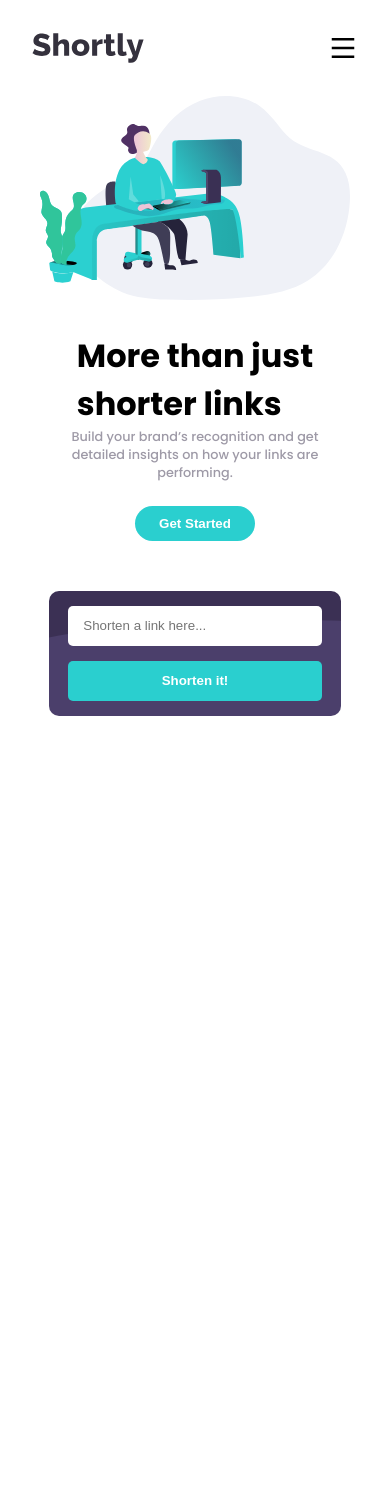
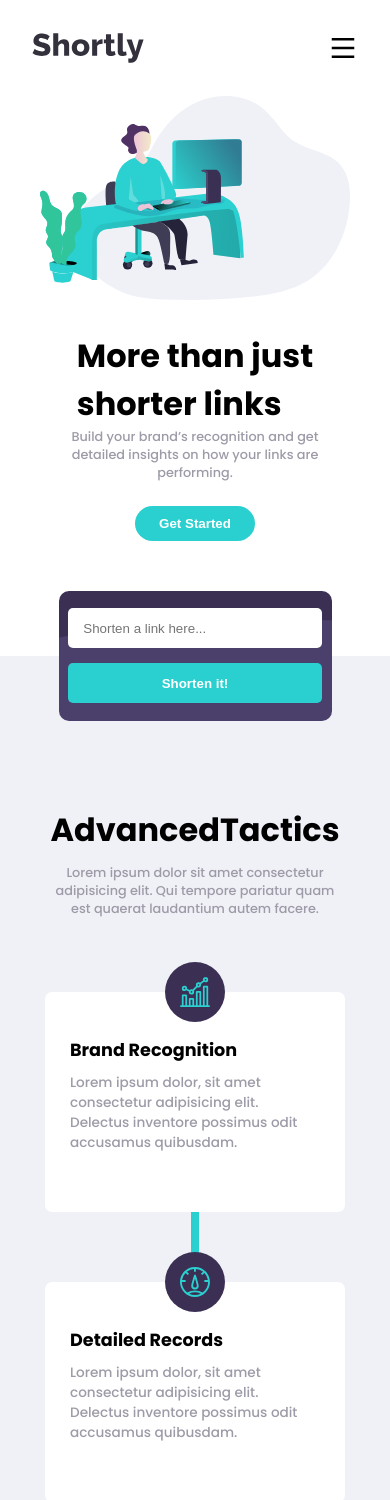
Before and after one commit to moodyomar/shortly, a React (Create React App) app: page / in a window 390 px wide. Shown: the top 1500 px of the page. Before the commit the page ends 844 px from the top, so only its background shows below. Built offline with nearby package versions, Linux system fonts and the light colour scheme; the HTML template or start-up script is replaced by a standard one.

Commit message:
add advanced tactics comp

```diff
--- a/src/App.js
+++ b/src/App.js
@@ -1,4 +1,5 @@
 import {Header,Navbar,Shortner} from './components'
+import AdvancedTactics from './components/AdvancedTactics/AdvancedTactics';
 import './index.css';
 
 function App() {
@@ -11,6 +12,7 @@ function App() {
 
       <main>
         <Shortner />
+        <AdvancedTactics/>
       </main>
 
       <footer>
--- /dev/null
+++ b/src/components/AdvancedTactics/AdvancedTactics.js
@@ -0,0 +1,31 @@
+import React from 'react';
+import './advancedTactics.css'
+import fullyCustomizableIcon from '../../images/icon-fully-customizable.svg';
+import detailedRecordsIcon from '../../images/icon-detailed-records.svg';
+import brandRecognitionIcon from '../../images/icon-brand-recognition.svg';
+import Card from './Card';
+
+
+
+const AdvancedTactics = () => {
+
+return(
+
+<div className='AdvancedTactics'>
+<h2>AdvancedTactics</h2>
+<p>Lorem ipsum dolor sit amet consectetur adipisicing elit. Qui tempore pariatur quam est quaerat laudantium autem facere.</p>
+<div className="cards">
+  <div className="line"></div>
+  <Card title={'Brand Recognition'} icon={brandRecognitionIcon}
+   desc={'Lorem ipsum dolor, sit amet consectetur adipisicing elit. Delectus inventore possimus odit accusamus quibusdam.'} />
+  <Card title={'Detailed Records'} icon={detailedRecordsIcon}
+   desc={'Lorem ipsum dolor, sit amet consectetur adipisicing elit. Delectus inventore possimus odit accusamus quibusdam.'} />
+  <Card title={'Fully Customizable'} icon={fullyCustomizableIcon}
+   desc={'Lorem ipsum dolor, sit amet consectetur adipisicing elit. Delectus inventore possimus odit accusamus quibusdam.'} />
+</div>
+
+</div>
+)
+}
+
+export default AdvancedTactics
--- /dev/null
+++ b/src/components/AdvancedTactics/Card.js
@@ -0,0 +1,19 @@
+import React from 'react';
+import './card.css'
+
+const Card = ({icon,alt,title,desc,mt}) => {
+
+return(
+
+<div className='Card'>
+<div className="icon">
+      <img src={icon} alt={alt} />
+    </div>
+    <h2>{title}</h2>
+    <p>{desc}</p>
+</div>
+
+)
+}
+
+export default Card
--- /dev/null
+++ b/src/components/AdvancedTactics/advancedTactics.css
@@ -0,0 +1,53 @@
+.AdvancedTactics{
+width: 100vw;
+background-color: #EFF1F7;
+padding-top: 150px;
+display: flex;
+flex-direction: column;
+justify-content: center;
+align-items: center;
+}
+.AdvancedTactics h2{
+  font-size: 2rem;
+  margin-bottom: 10px;
+}
+.AdvancedTactics p{
+width: 700px;
+text-align: center;
+}
+.cards{
+  width: 70%;
+  display: flex;
+  justify-content: space-between;
+  margin: 100px 0;
+}
+.line{
+  position: absolute;
+  margin-top: 110px;
+  width: 70%;
+  height: 8px;
+  background-color: var(--Cyan);
+}
+
+@media screen and (max-width:550px){
+  .AdvancedTactics{
+    }
+    .AdvancedTactics h2{
+      font-size: 2rem;
+    }
+    .AdvancedTactics p{
+    width: 300px;
+    text-align: center;
+    }
+    .cards{
+      width: 70%;
+      display: flex;
+      flex-direction: column;
+      align-items: center;
+      margin: 50px 0;
+    }
+    .line{
+      width: 8px;
+      height: 600px;
+    }
+}
--- /dev/null
+++ b/src/components/AdvancedTactics/card.css
@@ -0,0 +1,51 @@
+.Card{
+z-index: 1;
+width: 300px;
+height: 220px;
+background-color: #fff;
+padding: 25px;
+border-radius: 7px;
+}
+.Card:nth-child(3){
+  margin-top: 25px;
+}
+.Card:nth-child(4){
+  margin-top: 50px;
+}
+.Card h2{
+  padding-top: 20px;
+  font-size: 1.1rem;
+  margin-bottom: 10px;
+}
+.Card p{
+width: 100%;
+font-size: 0.85rem;
+text-align: left;
+}
+.Card .icon{
+  position: absolute;
+  margin-top: -55px;
+  width: 60px;
+  height: 60px;
+  border-radius: 30px;
+  display: grid;
+  place-items: center;
+  background-color: var(--Dark-Violet);
+}
+.Card .icon img{
+width: 50%;
+}
+
+@media screen and (max-width:550px){
+  .Card .icon{
+    position: absolute;
+    margin-left: 95px;
+  }
+  .Card:nth-child(3),
+  .Card:nth-child(4){
+    margin-top: 0;
+  }
+  .Card{
+    margin-bottom: 70px;
+  }
+}
--- a/src/components/Shortner/shortner.css
+++ b/src/components/Shortner/shortner.css
@@ -3,14 +3,14 @@
   justify-content: center;
   margin-top: 50px;
   width: 100vw;
-  height: 100px;
+  height: 65px;
 }
 .container{
 display: flex;
 justify-content: center;
 align-items: center;
-width: 75%;
-height: 125px;
+width: 70%;
+height: 130px;
 border-radius: 10px;
 background-image: url(../../images/bg-shorten-desktop.svg);
 background-color: var(--Dark-Violet);
--- a/src/index.css
+++ b/src/index.css
@@ -22,7 +22,6 @@
 --Red: hsl(0, 87%, 67%);
 
 /* ### Neutral */
-
 --Gray: hsl(0, 0%, 75%);
 --Grayish-Violet: hsl(257, 7%, 63%);
 --Very-Dark-Blue: hsl(255, 11%, 22%);
```
